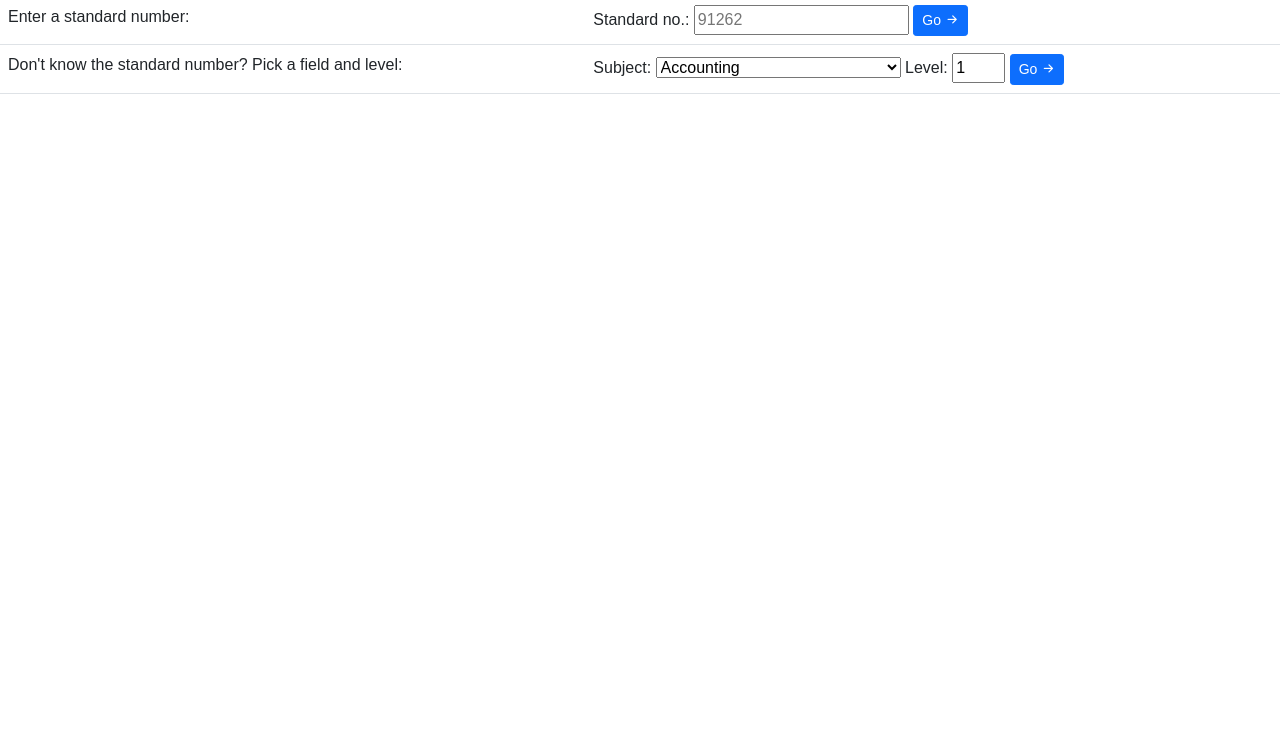
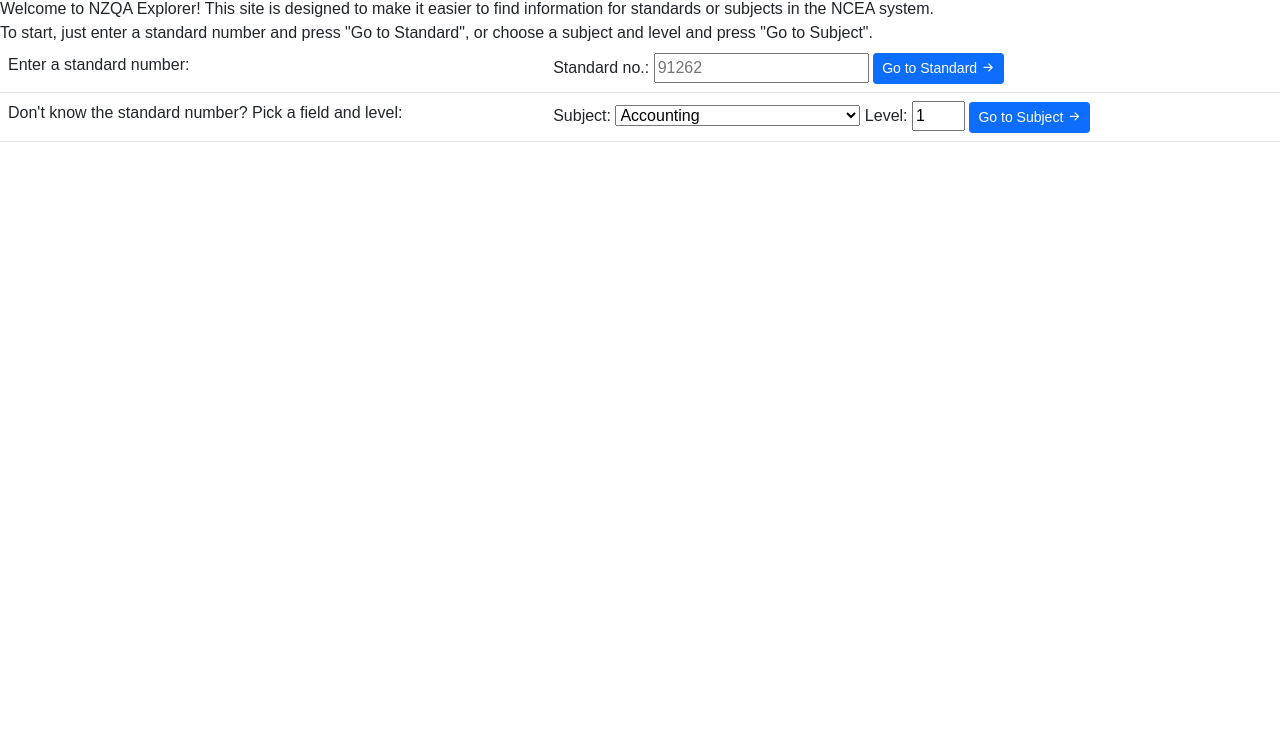
Before and after one commit to MrConorAE/nzqa-explorer, a plain HTML site: page index.html in a window 1280 px wide. Shown: the part 59-800 px from the top of the page. Drawn offline with nearby package versions, Linux system fonts and the light colour scheme; a web font is replaced by a local one.

Commit message:
added instructions

```diff
--- a/index.html
+++ b/index.html
@@ -20,6 +20,9 @@
 
     <body>
         <h1>NZQA Explorer</h1>
+        Welcome to NZQA Explorer! This site is designed to make it easier to find information for standards or subjects in the NCEA system.
+        <br>
+        To start, just enter a standard number and press "Go to Standard", or choose a subject and level and press "Go to Subject".
         <table class="table">
             <tr>
                 <td>
@@ -27,7 +30,7 @@
                 </td>
                 <td>
                     Standard no.: <input type="text" id="standard" name="standard" placeholder="91262" minlength="5" maxlength="5" width="5" class="">
-                    <button onclick="goToStandard()" class="btn btn-primary btn-sm">Go <i class="ti ti-arrow-right"></i></button>
+                    <button onclick="goToStandard()" class="btn btn-primary btn-sm">Go to Standard <i class="ti ti-arrow-right"></i></button>
                 </td>
             </tr>
             <tr>
@@ -104,7 +107,7 @@
                     </select>
                     Level:
                     <input type="number" id="level" name="level" min="1" max="3" step="1" width="1" value="1">
-                    <button onclick="goToSubject()" class="btn btn-primary btn-sm">Go <i class="ti ti-arrow-right"></i></button>
+                    <button onclick="goToSubject()" class="btn btn-primary btn-sm">Go to Subject <i class="ti ti-arrow-right"></i></button>
                 </td>
             </tr>
         </table>
```
